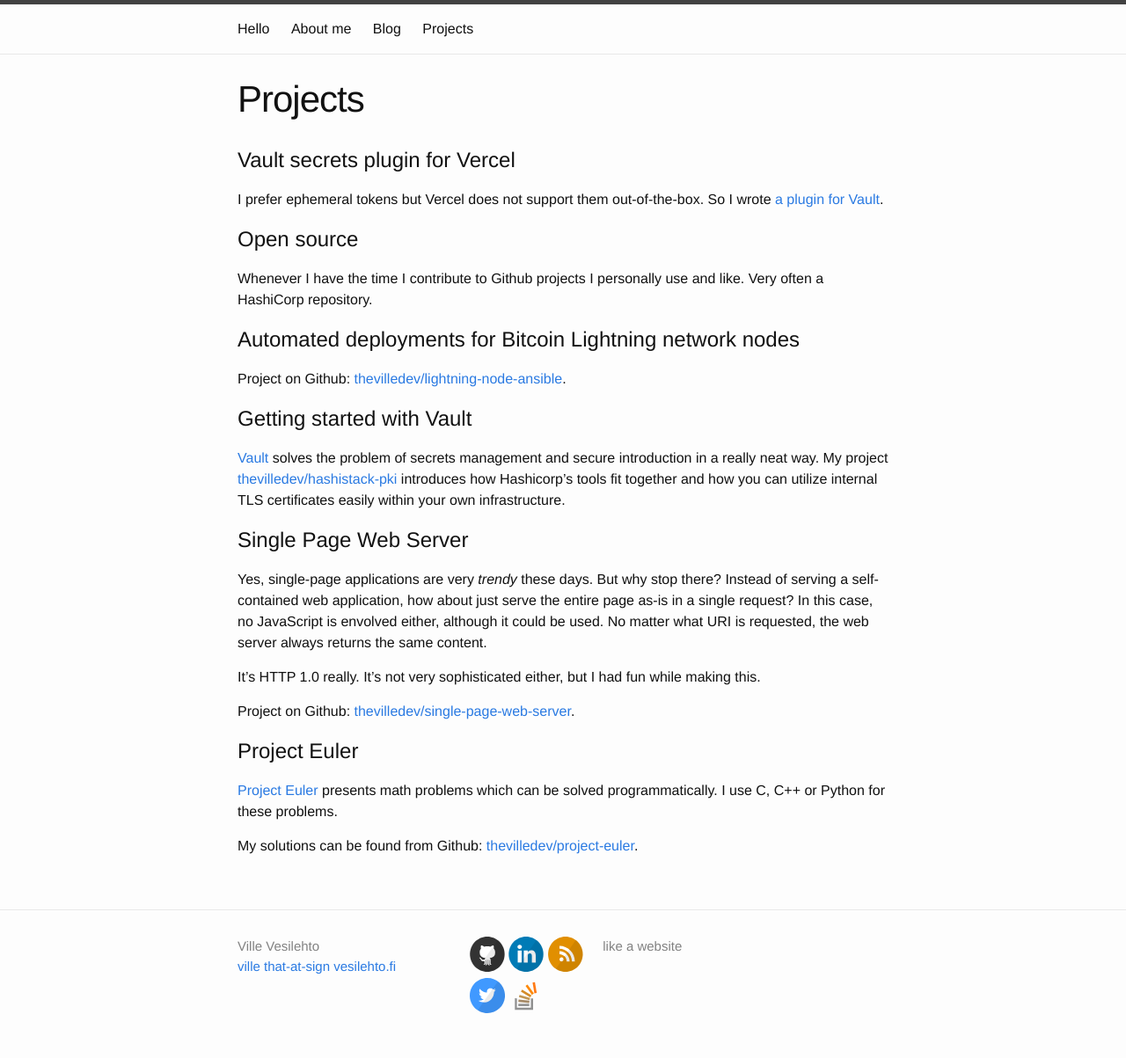
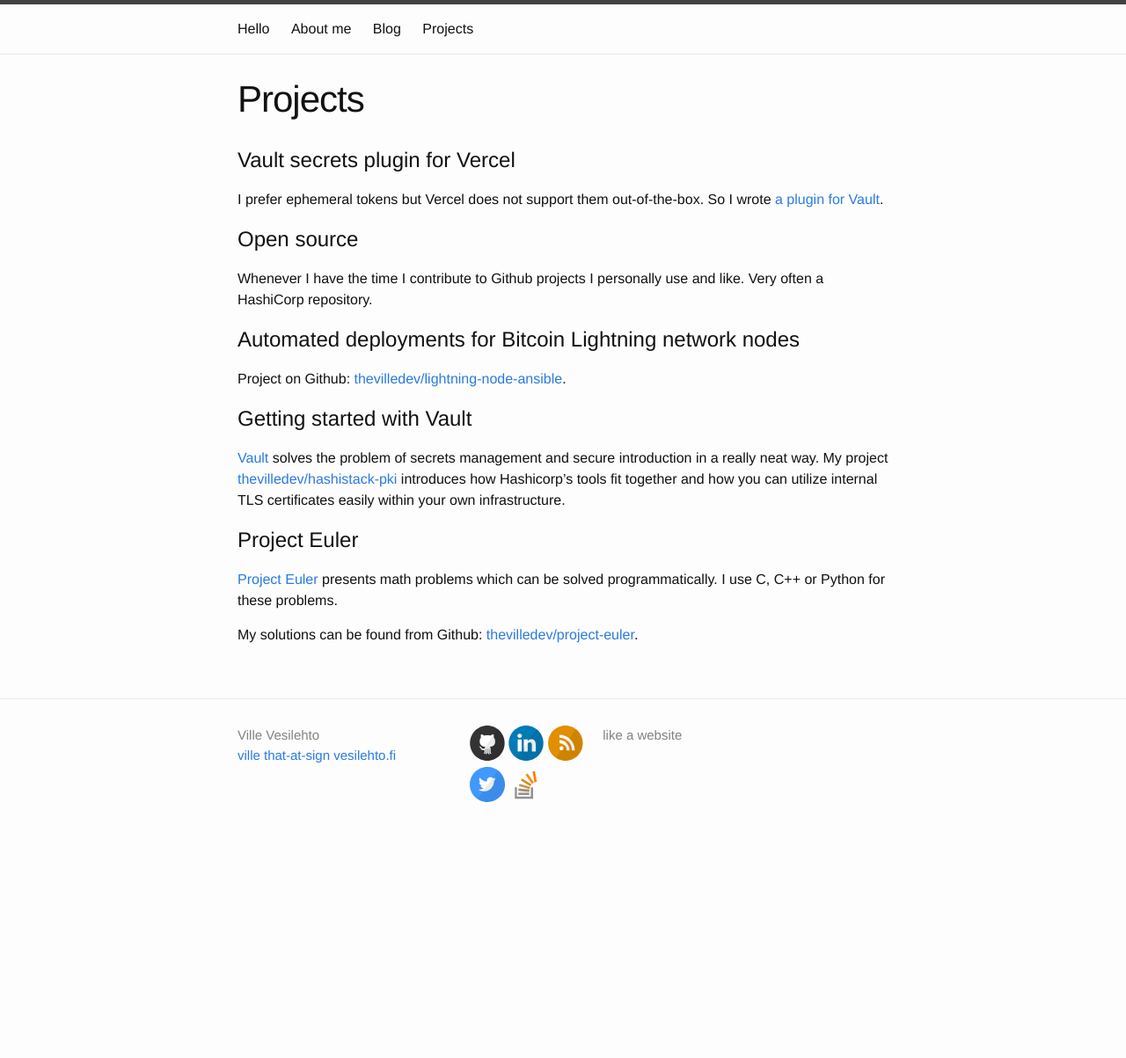
Before and after one commit to thevilledev/thevilledev.github.io, a Jekyll site: the page built from projects.md, in a window 1280 px wide. Shown: the whole page at 88% size. Built offline with Jekyll 4.4.1, drawn with Linux system fonts in a browser that asks for light colours; after the commit the page ends 963 px from its top, so only the background shows below that.

Commit message:
Update projects.md

```diff
--- a/projects.md
+++ b/projects.md
@@ -23,18 +23,6 @@
 introduces how Hashicorp's tools fit together and how you can utilize internal TLS certificates
 easily within your own infrastructure.
 
-# Single Page Web Server
-
-Yes, single-page applications are very _trendy_ these days. But why stop there?
-Instead of serving a self-contained web application, how about just serve the entire
-page as-is in a single request? In this case, no JavaScript is envolved either,
-although it could be used. No matter what URI is requested, the web server always
-returns the same content.
-
-It's HTTP 1.0 really. It's not very sophisticated either, but I had fun while making this.
-
-Project on Github: [thevilledev/single-page-web-server](https://github.com/thevilledev/single-page-web-server).
-
 # Project Euler
 
 [Project Euler](http://projecteuler.net/) presents math problems which can be solved programmatically. I use C, C++ or Python for these problems.
```
